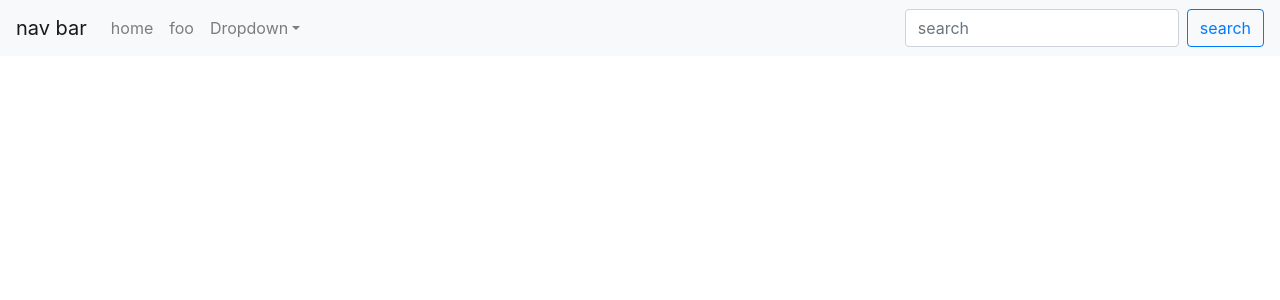
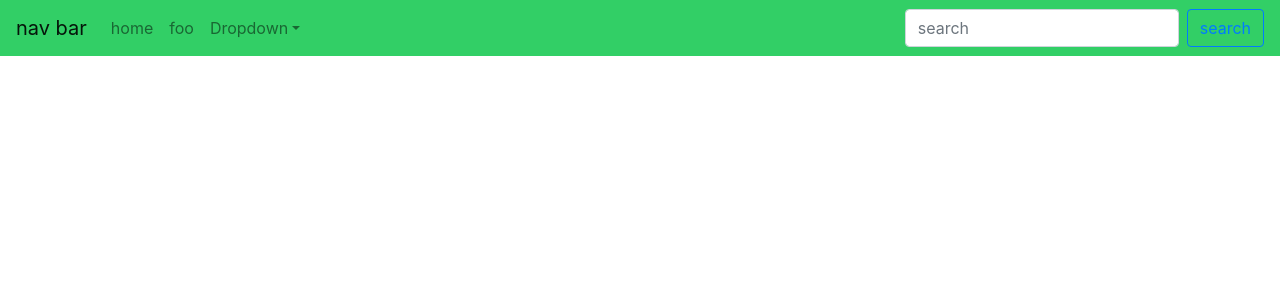
Before and after one commit to XOneTrick/cise-seeds, a React (Create React App) app: page / in a window 1280 px wide. Shown: the top 300 px of the page. Built offline with nearby package versions, Linux system fonts and the light colour scheme.

Commit message:
changed navbar colour
changed the navbar colour source https://medium.com/@mariorodriguezan/css-to-change-react-bootstrap-navbar-color-83763c4e13b8

```diff
--- a/src/App.css
+++ b/src/App.css
@@ -33,6 +33,12 @@
     color: #f50b0b;
 }
 
+.nav-color
+{
+  background-color: #32cf66;
+}
+
+
 @keyframes App-logo-spin {
   from {
     transform: rotate(0deg);
--- a/src/App.js
+++ b/src/App.js
@@ -1,5 +1,5 @@
 // import logo from './logo.svg';
-// import './App.css';
+import './App.css';
 
 
 // function App() {
@@ -42,7 +42,8 @@ import NavDropdown from "react-bootstrap/NavDropdown";
 export default function App() {
   return (
     <>
-      <Navbar bg="light" expand="lg">
+      {/* <Navbar bg="dark" expand="lg"> */}
+      <Navbar className="nav-color" variant="light">
         <Navbar.Brand href="#home">nav bar</Navbar.Brand>
         <Navbar.Toggle />
         <Navbar.Collapse>
@@ -66,5 +67,3 @@ export default function App() {
     </>
   );
 }
-
-// export default App;
```
